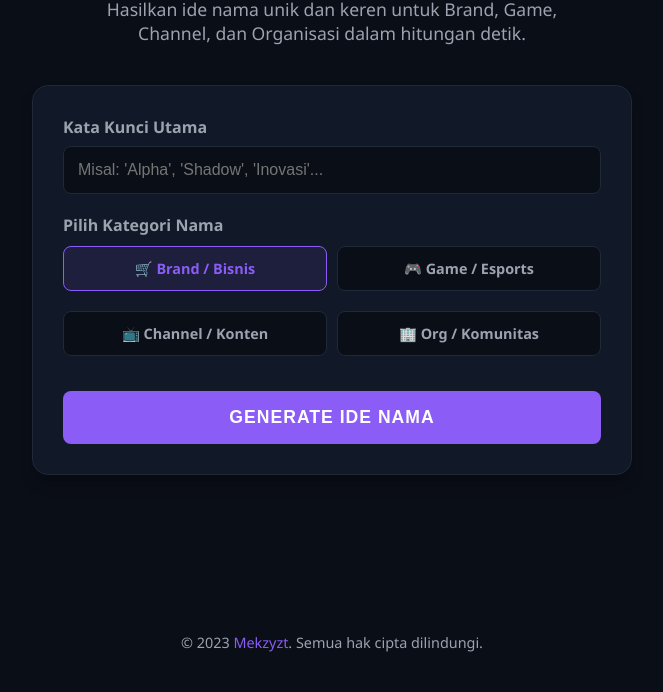
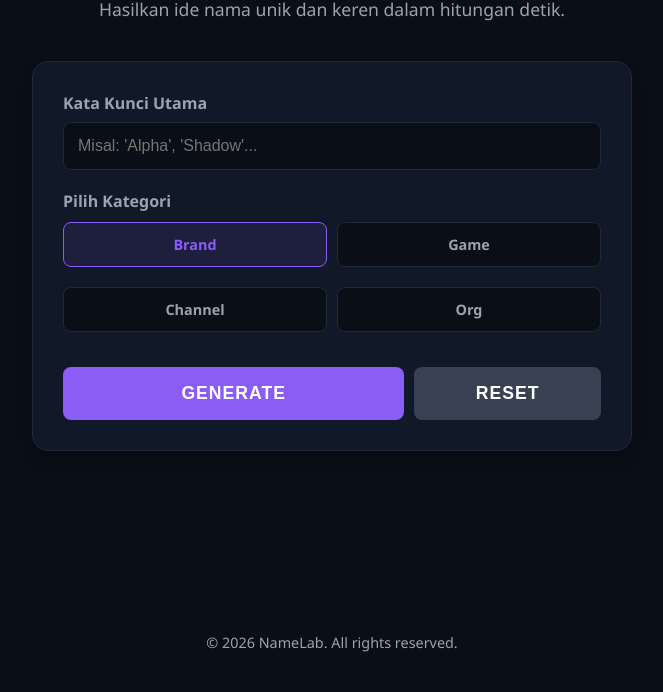
Before and after one commit to NeverLimitt/name-lab, a plain HTML site: page index.html in a window 1280 px wide. Shown: the part 108-800 px from the top of the page, without its empty margins (308-971 px from the left). Drawn offline with Linux system fonts and the light colour scheme.

Commit message:
Update title and branding in index.html

```diff
--- a/index.html
+++ b/index.html
@@ -3,11 +3,10 @@
 <head>
     <meta charset="UTF-8">
     <meta name="viewport" content="width=device-width, initial-scale=1.0">
-    <title>Mekzyzt Name Generator | Brand, Game, & Channel</title>
+    <title>NameLab Generator | Brand, Game, & Channel</title>
 
-    <!-- SEO Basic -->
-    <meta name="description" content="Hasilkan nama unik dan keren untuk brand, game, channel, dan organisasi dalam hitungan detik dengan Mekzyzt Name Generator.">
-    <meta name="keywords" content="generator nama brand, nama game keren, nama channel youtube unik, ide nama bisnis, mekzyzt">
+    <meta name="description" content="Hasilkan nama unik dan keren untuk brand, game, channel, dan organisasi dalam hitungan detik dengan NameLab Generator.">
+    <meta name="keywords" content="generator nama brand, nama game keren, nama channel youtube unik, ide nama bisnis, namelab">
 
     <style>
         :root {
@@ -15,7 +14,7 @@
             --card-bg: #111827;
             --text-main: #f3f4f6;
             --text-muted: #9ca3af;
-            --accent: #8b5cf6; /* Indigo */
+            --accent: #8b5cf6;
             --accent-hover: #7c3aed;
             --border: #1f2937;
         }
@@ -31,143 +30,103 @@
 
         .input-group { margin-bottom: 20px; }
         .input-group label { display: block; color: var(--text-muted); margin-bottom: 8px; font-weight: 600; }
-        input[type="text"] { width: 100%; padding: 14px; border-radius: 8px; border: 1px solid var(--border); background: var(--bg-color); color: var(--text-main); font-size: 1rem; transition: border-color 0.2s; }
+        input[type="text"] { width: 100%; padding: 14px; border-radius: 8px; border: 1px solid var(--border); background: var(--bg-color); color: var(--text-main); font-size: 1rem; }
         input[type="text"]:focus { outline: none; border-color: var(--accent); }
 
         .category-group { margin-bottom: 25px; }
         .category-group label { display: block; color: var(--text-muted); margin-bottom: 10px; font-weight: 600; }
         .radio-options { display: grid; grid-template-columns: repeat(2, 1fr); gap: 10px; }
-        .radio-options label { background: var(--bg-color); border: 1px solid var(--border); padding: 12px; border-radius: 8px; cursor: pointer; display: flex; align-items: center; justify-content: center; text-align: center; font-size: 0.9rem; transition: all 0.2s; }
+        .radio-options label { background: var(--bg-color); border: 1px solid var(--border); padding: 12px; border-radius: 8px; cursor: pointer; text-align: center; font-size: 0.9rem; transition: all 0.2s; }
         .radio-options input { display: none; }
-        .radio-options input:checked + span { color: var(--accent); font-weight: bold; }
-        .radio-options label:has(input:checked) { border-color: var(--accent); background: rgba(139, 92, 246, 0.1); }
+        .radio-options label:has(input:checked) { border-color: var(--accent); background: rgba(139, 92, 246, 0.1); color: var(--accent); font-weight: bold; }
 
-        button#generateBtn { width: 100%; padding: 16px; border-radius: 8px; background: var(--accent); border: none; color: white; font-size: 1.1rem; font-weight: bold; cursor: pointer; transition: background 0.2s; text-transform: uppercase; letter-spacing: 1px; }
-        button#generateBtn:hover { background: var(--accent-hover); }
+        .btn-group { display: flex; gap: 10px; }
+        button { padding: 16px; border-radius: 8px; border: none; color: white; font-size: 1.1rem; font-weight: bold; cursor: pointer; text-transform: uppercase; letter-spacing: 1px; }
+        #generateBtn { flex: 2; background: var(--accent); }
+        #generateBtn:hover { background: var(--accent-hover); }
+        #resetBtn { flex: 1; background: #374151; }
 
         .results-box { width: 100%; max-width: 600px; margin-top: 30px; }
         .results-box h2 { color: var(--text-muted); font-size: 1.2rem; margin-bottom: 15px; text-align: center; }
         #results { display: grid; grid-template-columns: repeat(auto-fill, minmax(140px, 1fr)); gap: 10px; }
-        .result-item { background: var(--card-bg); border: 1px solid var(--border); padding: 15px; border-radius: 8px; text-align: center; color: var(--text-main); font-weight: 600; transition: transform 0.2s; cursor: pointer; }
-        .result-item:hover { transform: translateY(-3px); border-color: var(--accent); }
+        .result-item { background: var(--card-bg); border: 1px solid var(--border); padding: 15px; border-radius: 8px; text-align: center; transition: transform 0.2s; }
+        .result-item:hover { border-color: var(--accent); }
 
         footer { margin-top: auto; padding: 20px; text-align: center; color: var(--text-muted); font-size: 0.9rem; }
-        footer a { color: var(--accent); text-decoration: none; }
     </style>
 </head>
 <body>
 
     <header>
-        <h1>Mekzyzt</h1>
-        <p>Hasilkan ide nama unik dan keren untuk Brand, Game, Channel, dan Organisasi dalam hitungan detik.</p>
+        <h1>NameLab</h1>
+        <p>Hasilkan ide nama unik dan keren dalam hitungan detik.</p>
     </header>
 
     <div class="generator-box">
         <div class="input-group">
             <label for="inputKeyword">Kata Kunci Utama</label>
-            <input type="text" id="inputKeyword" placeholder="Misal: 'Alpha', 'Shadow', 'Inovasi'...">
+            <input type="text" id="inputKeyword" placeholder="Misal: 'Alpha', 'Shadow'...">
         </div>
 
         <div class="category-group">
-            <label>Pilih Kategori Nama</label>
+            <label>Pilih Kategori</label>
             <div class="radio-options">
-                <label><input type="radio" name="category" value="brand" checked><span>🛒 Brand / Bisnis</span></label>
-                <label><input type="radio" name="category" value="game"><span>🎮 Game / Esports</span></label>
-                <label><input type="radio" name="category" value="channel"><span>📺 Channel / Konten</span></label>
-                <label><input type="radio" name="category" value="org"><span>🏢 Org / Komunitas</span></label>
+                <label><input type="radio" name="category" value="brand" checked>Brand</label>
+                <label><input type="radio" name="category" value="game">Game</label>
+                <label><input type="radio" name="category" value="channel">Channel</label>
+                <label><input type="radio" name="category" value="org">Org</label>
             </div>
         </div>
 
-        <button id="generateBtn" onclick="generateNames()">Generate Ide Nama</button>
+        <div class="btn-group">
+            <button id="generateBtn" onclick="generateNames()">Generate</button>
+            <button id="resetBtn" onclick="resetForm()">Reset</button>
+        </div>
     </div>
 
     <div class="results-box" id="resultsContainer" style="display: none;">
-        <h2>Saran Ide Nama Keren:</h2>
+        <h2>Saran Ide Nama:</h2>
         <div id="results"></div>
     </div>
 
     <footer>
-        <p>&copy; 2023 <a href="#">Mekzyzt</a>. Semua hak cipta dilindungi.</p>
+        <p>&copy; 2026 NameLab. All rights reserved.</p>
     </footer>
 
     <script>
-        // Data internal (Daftar kata untuk pencampuran)
         const data = {
-            brand: {
-                prefixes: ['Core', 'Next', 'Neo', 'Pro', 'Apex', 'Omni', 'Nova', 'Flux', 'Vantage', 'Kinetix'],
-                suffixes: ['ify', 'lab', 'hub', 'core', 'works', 'ly', 'io', 'synergy', 'solutions', 'ventur'],
-                mixers: ['Capital', 'Group', 'Partners', 'Dynamics', 'Logic', 'Stream', 'Bridge']
-            },
-            game: {
-                prefixes: ['Dark', 'Iron', 'Shadow', 'Void', 'Rune', 'Giga', 'Mecha', 'Cyber', 'Aether', 'Mythic'],
-                suffixes: ['Core', 'Slayer', 'Ops', 'Forge', 'Guard', 'X', 'Knight', 'Plex', 'Born', 'Breaker'],
-                mixers: ['Squad', 'Legion', 'Force', 'Raiders', 'Vanguard', 'Tactics', 'Esports']
-            },
-            channel: {
-                prefixes: ['The', 'Daily', 'Pure', 'Epic', 'Prime', 'Real', 'Unbox', 'Tech', 'Culture', 'Vibe'],
-                suffixes: ['TV', 'Hub', 'Vlog', 'Show', 'Cast', 'Corner', 'Central', 'Zone', 'Files', 'Wave'],
-                mixers: ['Studio', 'Network', 'Media', 'Productions', 'Insights', 'Spotlight']
-            },
-            org: {
-                prefixes: ['Global', 'United', 'Civic', 'Eco', 'Aura', 'Foundry', 'Nexus', 'Terra', 'Veritas', 'Unity'],
-                suffixes: ['Foundation', 'Alliance', 'Guild', 'Society', 'Circle', 'Collective', 'Union', 'Network'],
-                mixers: ['Forum', 'Council', 'Institute', 'Alliance', 'Project', 'Impact']
-            }
+            brand: { prefixes: ['Core', 'Next', 'Neo', 'Apex'], suffixes: ['ify', 'lab', 'hub', 'io'], mixers: ['Group', 'Logic'] },
+            game: { prefixes: ['Dark', 'Iron', 'Shadow', 'Void'], suffixes: ['Core', 'Slayer', 'Ops', 'X'], mixers: ['Squad', 'Legion'] },
+            channel: { prefixes: ['The', 'Daily', 'Epic', 'Prime'], suffixes: ['TV', 'Hub', 'Vlog', 'Cast'], mixers: ['Studio', 'Network'] },
+            org: { prefixes: ['Global', 'United', 'Nexus', 'Terra'], suffixes: ['Foundation', 'Alliance', 'Guild'], mixers: ['Council', 'Impact'] }
         };
 
         function generateNames() {
-            const keyword = document.getElementById('inputKeyword').value.trim();
-            const category = document.querySelector('input[name="category"]:checked').value;
+            const kw = document.getElementById('inputKeyword').value.trim();
+            const cat = document.querySelector('input[name="category"]:checked').value;
+            if (!kw) return alert('Masukkan kata kunci!');
+
             const resultsDiv = document.getElementById('results');
-            const container = document.getElementById('resultsContainer');
+            resultsDiv.innerHTML = '';
 
-            resultsDiv.innerHTML = ''; // Clear previous
+            const catData = data[cat];
+            let list = new Set();
+            catData.prefixes.forEach(p => list.add(p + kw));
+            catData.suffixes.forEach(s => list.add(kw + s));
+            catData.mixers.forEach(m => list.add(kw + ' ' + m));
 
-            if (!keyword) {
-                alert('Silakan masukkan kata kunci utama terlebih dahulu.');
-                return;
-            }
-
-            const catData = data[category];
-            let generatedNames = new Set(); // Use Set to avoid duplicates
-
-            // --- Algoritma Pencampuran Kata ---
-
-            // 1. Prefix + Keyword
-            catData.prefixes.forEach(p => generatedNames.add(capitalize(p + keyword)));
-
-            // 2. Keyword + Suffix
-            catData.suffixes.forEach(s => generatedNames.add(capitalize(keyword + s)));
-
-            // 3. Prefix + Keyword + Suffix (Variasi Kompleks)
-            for(let i=0; i<3; i++) {
-                const p = catData.prefixes[Math.floor(Math.random() * catData.prefixes.length)];
-                const s = catData.suffixes[Math.floor(Math.random() * catData.suffixes.length)];
-                generatedNames.add(capitalize(p + keyword + s));
-            }
-
-            // 4. Keyword + Mixer (Untuk nama yang lebih formal/deskriptif)
-            catData.mixers.forEach(m => generatedNames.add(capitalize(keyword + ' ' + m)));
-
-            // --- Menampilkan Hasil ---
-            if (generatedNames.size > 0) {
-                container.style.display = 'block';
-                // Convert set to array, shuffle, and take top 12
-                const finalNames = Array.from(generatedNames).sort(() => 0.5 - Math.random()).slice(0, 12);
-
-                finalNames.forEach(name => {
-                    const el = document.createElement('div');
-                    el.className = 'result-item';
-                    el.textContent = name;
-                    resultsDiv.appendChild(el);
-                });
-            } else {
-                container.style.display = 'none';
-            }
+            list.forEach(name => {
+                const el = document.createElement('div');
+                el.className = 'result-item';
+                el.textContent = name;
+                resultsDiv.appendChild(el);
+            });
+            document.getElementById('resultsContainer').style.display = 'block';
         }
 
-        function capitalize(string) {
-            return string.charAt(0).toUpperCase() + string.slice(1);
+        function resetForm() {
+            document.getElementById('inputKeyword').value = '';
+            document.getElementById('resultsContainer').style.display = 'none';
         }
     </script>
 </body>
```
